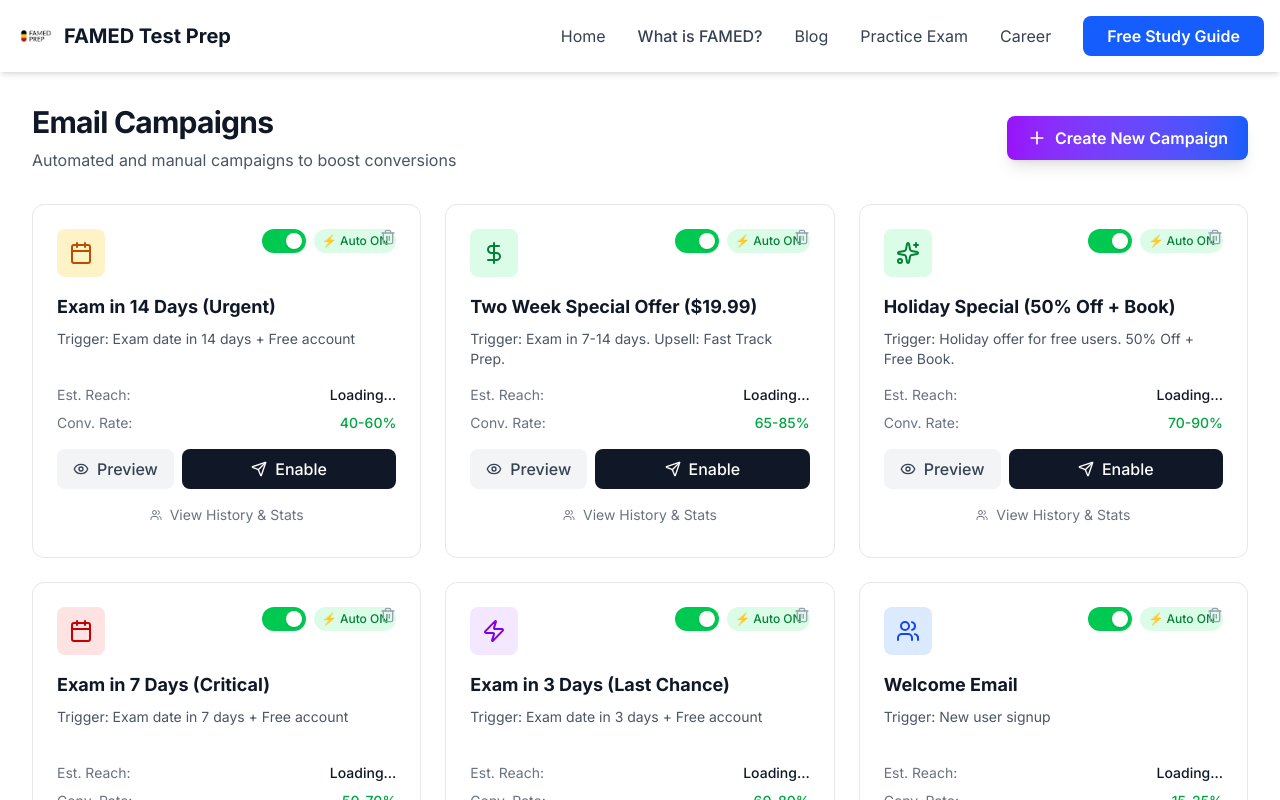
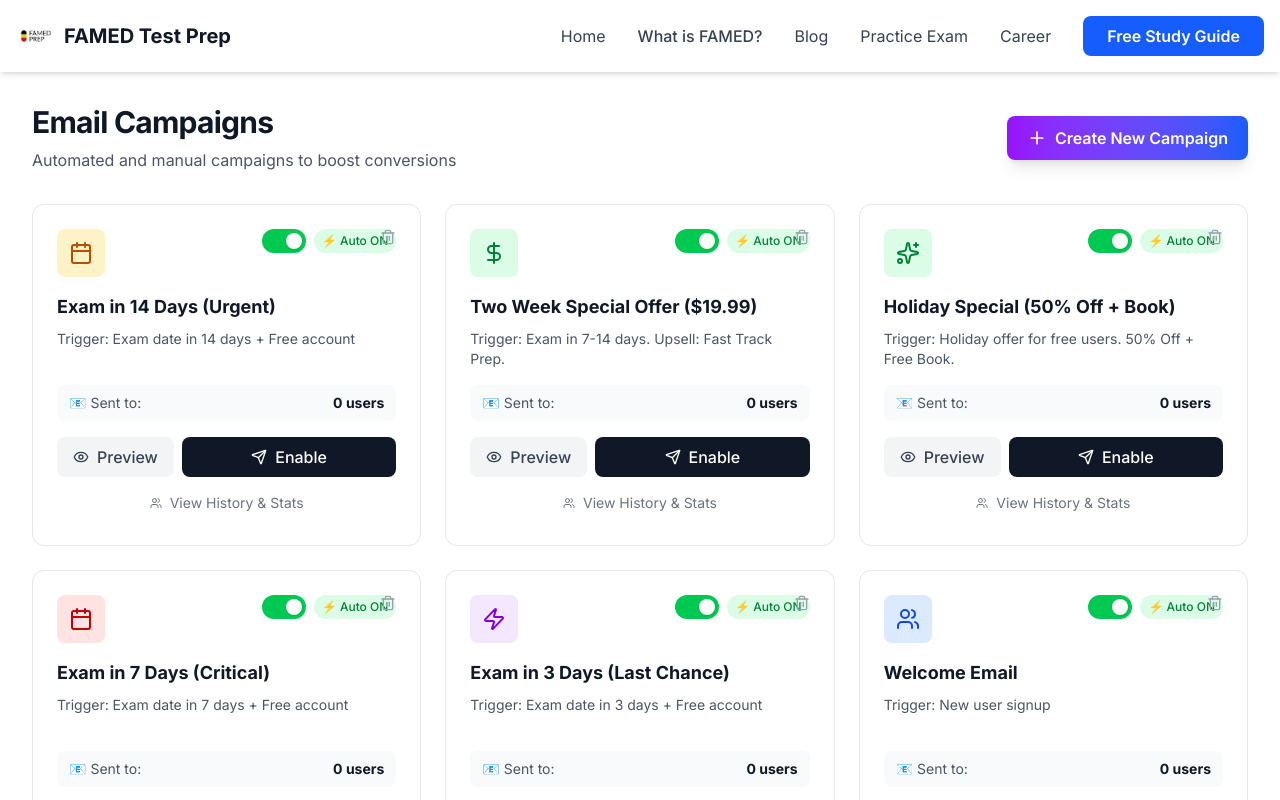
Before and after one commit to dryanez/Famedblog, a Next.js app: page /admin/campaigns in a window 1280 px wide. Shown: the top 800 px of the page. Built offline with nearby package versions, Linux system fonts and the light colour scheme; no server answers; the database is empty.

Commit message:
Replace campaign stats with sent count from campaign_logs

```diff
--- a/app/admin/campaigns/page.tsx
+++ b/app/admin/campaigns/page.tsx
@@ -125,6 +125,8 @@ export default function CampaignsPage() {
     const [customCampaigns, setCustomCampaigns] = useState<CampaignTemplate[]>([]);
     // Track enabled/disabled state for automated campaigns
     const [enabledCampaigns, setEnabledCampaigns] = useState<Record<string, boolean>>({});
+    // Track sent counts for each campaign
+    const [sentCounts, setSentCounts] = useState<Record<string, number>>({});
 
     // Fetch campaign settings (enabled/disabled state)
     const fetchSettings = async () => {
@@ -134,6 +136,29 @@ export default function CampaignsPage() {
             setEnabledCampaigns(data.settings || {});
         } catch (error) {
             console.error('Error fetching campaign settings:', error);
+        }
+    };
+
+    // Fetch sent counts from campaign_logs
+    const fetchSentCounts = async () => {
+        try {
+            const { data, error } = await supabase
+                .from('campaign_logs')
+                .select('campaign_id');
+
+            if (error) {
+                console.error('Error fetching sent counts:', error);
+                return;
+            }
+
+            // Count occurrences of each campaign_id
+            const counts: Record<string, number> = {};
+            (data || []).forEach((log: any) => {
+                counts[log.campaign_id] = (counts[log.campaign_id] || 0) + 1;
+            });
+            setSentCounts(counts);
+        } catch (error) {
+            console.error('Error fetching sent counts:', error);
         }
     };
 
@@ -169,6 +194,7 @@ export default function CampaignsPage() {
     useEffect(() => {
         fetchCampaigns();
         fetchSettings();
+        fetchSentCounts();
     }, []);
 
     const allCampaigns = [...DEFAULT_CAMPAIGNS, ...customCampaigns];
@@ -572,16 +598,12 @@ export default function CampaignsPage() {
                             </h3>
                             <p className="text-sm text-gray-600 mb-4 h-10 line-clamp-2">{campaign.description}</p>
 
-                            <div className="space-y-2 mb-4 text-sm">
-                                <div className="flex justify-between">
-                                    <span className="text-gray-500">Est. Reach:</span>
-                                    <span className="font-medium text-gray-900">
-                                        {campaign.estimatedReach > 0 ? `${campaign.estimatedReach} users` : "Loading..."}
+                            <div className="mb-4 text-sm">
+                                <div className="flex justify-between items-center py-2 px-3 bg-gray-50 rounded-lg">
+                                    <span className="text-gray-600">📧 Sent to:</span>
+                                    <span className="font-bold text-gray-900">
+                                        {sentCounts[campaign.id] || 0} users
                                     </span>
-                                </div>
-                                <div className="flex justify-between">
-                                    <span className="text-gray-500">Conv. Rate:</span>
-                                    <span className="font-medium text-green-600">{campaign.conversionRate}</span>
                                 </div>
                             </div>
 
```
